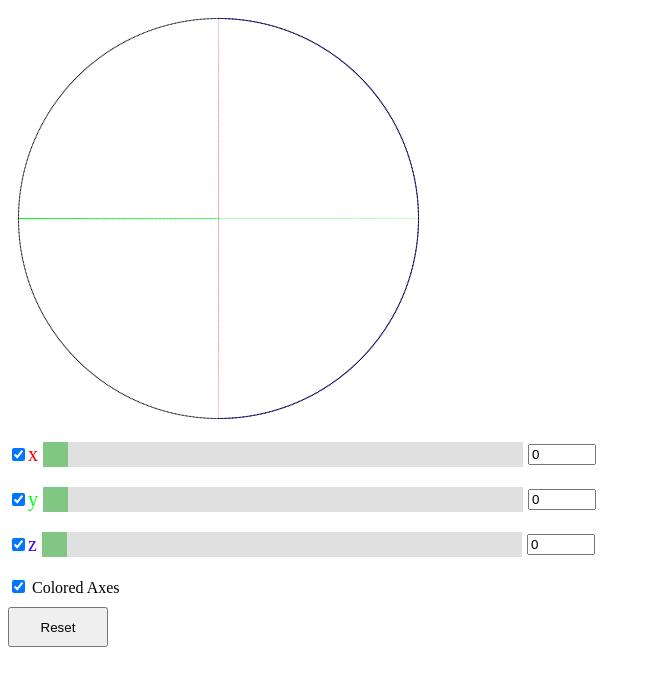
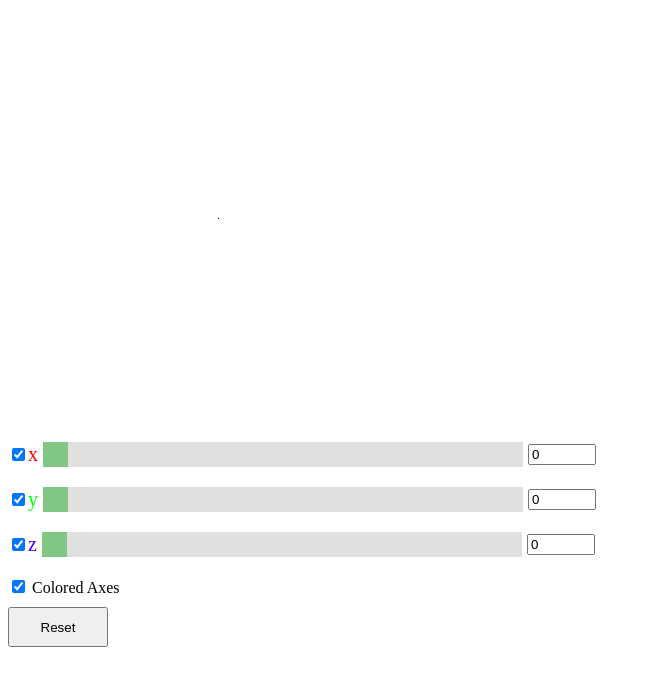
Before and after one commit to jrdngr/sphere_guide, a plain HTML site: page index.html in a window 1280 px wide. Shown: the whole page, without its empty margins (0-651 px from the left). Drawn offline with Linux system fonts and the light colour scheme.

Commit message:
Made a sphere component

```diff
--- a/axis.js
+++ b/axis.js
@@ -64,15 +64,18 @@ class AxisControls extends HTMLElement {
     }
 
     fireValueChanged() {
-        this.dispatchEvent(new CustomEvent('value-changed', {
-            value: this.value,
-        }));
+        this.dispatchEvent(new CustomEvent('value-changed', this.state));
     }
 
     fireVisibilityChanged() {
-        this.dispatchEvent(new CustomEvent('visibility-changed', {
-            value: this.visible,
-        }));
+        this.dispatchEvent(new CustomEvent('visibility-changed',  this.state));
+    }
+
+    get state() {
+        return {
+            value: this.value,
+            visible: this.visibile,
+        }
     }
 
     get value() {
--- a/index.html
+++ b/index.html
@@ -6,10 +6,11 @@
     <title>Sphere Guide</title>
     <link rel="stylesheet" href="styles.css"/>
     <script type="module" src="axis.js"></script>
+    <script type="module" src="sphere.js"></script>
     <script type="module" src="index.js"></script>
 </head>
 <body>
-    <canvas id="canvas" width="420" height="420"></canvas>
+    <sphere-canvas id="sphere" width="420" height="420"></sphere-canvas>
     <div class="controls">
         <axis-controls id="x-controls" color="hsl(0, 100%, 50%)" visible>x</axis-controls>
         <axis-controls id="y-controls" color="hsl(127, 100%, 50%)" visible>y</axis-controls>
--- a/index.js
+++ b/index.js
@@ -1,7 +1,6 @@
 // Based on: https://medium.com/@refik/a-journey-and-a-method-for-drawing-spheres-5b24246ca479
 
-const canvas = document.getElementById('canvas');
-const ctx = canvas.getContext('2d');
+const sphere = document.getElementById('sphere');
 
 const xControls = document.getElementById('x-controls');
 const yControls = document.getElementById('y-controls');
@@ -10,114 +9,6 @@ const zControls = document.getElementById('z-controls');
 const useColorsCheckbox = document.getElementById("use-colors-checkbox");
 
 const mouseDamping = 1/3;
-const increase_by = 0.4;
-const r = 200; // radius
-const angles = [0, 0, 0];
-
-function drawPoint(coor, hue, lightness = "50%") {
-    // If the points z coordinate is less than
-    // zero, it is out of view thus, grey.
-    let color;
-    if (coor[2] >= 0) {
-        if (useColorsCheckbox.checked) {
-            color = `hsl(${hue},100%,${lightness})`;
-        } else {
-            color = "rgb(0, 0, 0)";
-        }
-    } else {
-        if (useColorsCheckbox.checked) {
-            color = `hsl(${hue},100%,90%)`;
-        } else {
-            color = "rgb(200, 200, 200)"
-        }
-    }
-    ctx.fillStyle = color;
-    ctx.fillRect(210 + coor[0], 210 - coor[1], 1, 1);
-}
-
-function realMod(n, m) {
-    return ((n % m) + m) % m;
-}
-
-// Degree to radians
-function radians(angle) {
-    return angle * (Math.PI / 180);
-}
-
-// Contour of sphere, it is always the same circle
-function drawContour() {
-    // Draw contour
-    for (var i = 0; i < 360; i += increase_by) {
-        // Drawing circle
-        drawPoint([
-            Math.sin(radians(i)) * r,
-            Math.cos(radians(i)) * r,
-            0 // Anything 0 or above is fine for black point
-        ], 0, "0%");
-    }
-}
-
-// Convert spherical coordinate to x y z coordinate
-function sphericalToPoint(ascension, declination) {
-    ascension = radians(ascension);
-    declination = radians(declination);
-    return [
-        Math.sin(ascension) * Math.sin(declination) * r,
-        Math.cos(declination) * r,
-        Math.cos(ascension) * Math.sin(declination) * r
-    ];
-}
-
-// Turn for x (0), y (1) or z (2) axis
-function rotateForAxis(axis, coor, angle) {
-    angle = radians(angle);
-    let spliced = coor.splice(axis, 1)[0];
-    let c1 = coor[0];
-    let c2 = coor[1];
-
-    coor = [
-        Math.cos(angle) * c1 - Math.sin(angle) * c2,
-        Math.sin(angle) * c1 + Math.cos(angle) * c2
-    ];
-
-    coor.splice(axis, 0, spliced);
-
-    return coor;
-}
-
-// Turn for all axis rotations
-function rotate(coor) {
-    return rotateForAxis(
-        2, rotateForAxis(
-            1, rotateForAxis(
-                0, coor, -angles[0]), -angles[1]), -angles[2]);
-}
-
-// Draw three axis circles
-function drawAxisCircles() {
-    // Clear canvas
-    ctx.clearRect(0, 0, 420, 420);
-
-    if (xControls.visible) {
-        for (let i = 0; i < 360; i += increase_by) {
-            drawPoint(rotate(sphericalToPoint(0, i)), 0);
-        }
-    }
-
-    if (yControls.visible) {
-        for (let i = 0; i < 360; i += increase_by) {
-            drawPoint(rotate(sphericalToPoint(i, 90)), 128);
-        }
-    }
-
-    if (zControls.visible) {
-        for (let i = 0; i < 360; i += increase_by) {
-            drawPoint(rotate(sphericalToPoint(90, i)), 256);
-        }
-    }
-
-    drawContour();
-}
 
 function getControls(name) {
     if (name.startsWith('x')) {
@@ -147,14 +38,9 @@ function setAllCoordinates(x, y, z) {
     setCoordinate('z', z);
 }
 
-function onCoordinateChanged(event) {
-    setCoordinate(event.target.id, event.target.value);
-    drawAxisCircles();
-}
-
 function onResetClicked() {
     setAllCoordinates(0, 0, 0);
-    drawAxisCircles();
+    draw()
 }
 
 function onMouseMove(event) {
@@ -167,30 +53,31 @@ function onMouseMove(event) {
         let newY = y + Math.floor(event.movementX * mouseDamping);
         setCoordinate('y', newY);
 
-        drawAxisCircles();
+        draw()
     }
 }
 
 function onValueChanged() {
-    angles[0] = xControls.value;
-    angles[1] = yControls.value;
-    angles[2] = zControls.value;
+    sphere.angles = [xControls.value, yControls.value, zControls.value];
+    draw()
+}
 
-    drawAxisCircles();
+function draw() {
+    sphere.draw();
 }
 
 document.getElementById("reset-button").onclick = onResetClicked;
-canvas.addEventListener('mousemove', onMouseMove);
-useColorsCheckbox.addEventListener('change', drawAxisCircles);
+// canvas.addEventListener('mousemove', onMouseMove);
+useColorsCheckbox.addEventListener('change', draw);
 
 xControls.addEventListener('value-changed', onValueChanged);
-xControls.addEventListener('visibility-changed', drawAxisCircles);
+xControls.addEventListener('visibility-changed', draw);
 
 yControls.addEventListener('value-changed', onValueChanged);
-yControls.addEventListener('visibility-changed', drawAxisCircles);
+yControls.addEventListener('visibility-changed', draw);
 
 zControls.addEventListener('value-changed', onValueChanged);
-zControls.addEventListener('visibility-changed', drawAxisCircles);
+zControls.addEventListener('visibility-changed', draw);
 
 
-drawAxisCircles();
+draw();
--- /dev/null
+++ b/math.js
@@ -0,0 +1,17 @@
+export function realMod(n, m) {
+    return ((n % m) + m) % m;
+}
+
+export function radians(angle) {
+    return angle * (Math.PI / 180);
+}
+
+export function sphericalToPoint(radius, ascension, declination) {
+    ascension = radians(ascension);
+    declination = radians(declination);
+    return [
+        Math.sin(ascension) * Math.sin(declination) * radius,
+        Math.cos(declination) * radius,
+        Math.cos(ascension) * Math.sin(declination) * radius
+    ];
+}
--- /dev/null
+++ b/sphere.js
@@ -0,0 +1,145 @@
+import { radians, realMod, sphericalToPoint } from './math.js';
+
+const INCREASE_BY = 0.4;
+
+class SphereCanvas extends HTMLElement {
+    constructor() {
+        super();
+
+        this.controlStates = {
+            x: {
+                value: 0,
+                visible: true,
+            },
+            y: {
+                value: 0,
+                visible: true,
+            },
+            z: {
+                value: 0,
+                visible: true,
+            },
+        };
+
+        this.radius = this.getAttribute('radius');
+        this.useColors = true;
+
+        const shadow = this.attachShadow({mode: 'open'});
+
+        const container = document.createElement('div');
+        container.setAttribute('class', 'sphere')
+
+        const canvas = document.createElement('canvas');
+        canvas.width = this.getAttribute('width');
+        canvas.height = this.getAttribute('height');
+        container.appendChild(canvas);
+
+        this.ctx = canvas.getContext('2d');
+
+        const style = document.createElement('style');
+        style.textContent = stylesheet;
+
+        shadow.appendChild(style);
+        shadow.appendChild(container);
+    }
+
+    get controls() {
+        return this.controlStates;
+    }
+
+    set controls(newValue) {
+        this.controlStates = newValue;
+    }
+
+    set shouldUseColors(newValue) {
+        this.useColors = newValue;
+    }
+
+    drawPoint(coor, hue, lightness = "50%") {
+        // If the points z coordinate is less than
+        // zero, it is out of view thus, grey.
+        let color;
+        if (coor[2] >= 0) {
+            if (this.useColors) {
+                color = `hsl(${hue},100%,${lightness})`;
+            } else {
+                color = "rgb(0, 0, 0)";
+            }
+        } else {
+            if (this.useColors) {
+                color = `hsl(${hue},100%,90%)`;
+            } else {
+                color = "rgb(200, 200, 200)"
+            }
+        }
+        this.ctx.fillStyle = color;
+        this.ctx.fillRect(210 + coor[0], 210 - coor[1], 1, 1);
+    }
+
+    // Contour of sphere, it is always the same circle
+    drawContour() {
+        // Draw contour
+        for (var i = 0; i < 360; i += INCREASE_BY) {
+            // Drawing circle
+            this.drawPoint([
+                Math.sin(radians(i)) * this.radius,
+                Math.cos(radians(i)) * this.radius,
+                0 // Anything 0 or above is fine for black point
+            ], 0, "0%");
+        }
+    }
+
+    // Turn for x (0), y (1) or z (2) axis
+    rotateForAxis(axis, coor, angle) {
+        angle = radians(angle);
+        let spliced = coor.splice(axis, 1)[0];
+        let c1 = coor[0];
+        let c2 = coor[1];
+
+        coor = [
+            Math.cos(angle) * c1 - Math.sin(angle) * c2,
+            Math.sin(angle) * c1 + Math.cos(angle) * c2
+        ];
+
+        coor.splice(axis, 0, spliced);
+
+        return coor;
+    }
+
+    // Turn for all axis rotations
+    rotate(coor) {
+        return this.rotateForAxis(
+            2, this.rotateForAxis(
+                1, this.rotateForAxis(
+                    0, coor, -this.controlStates.x.angle), -this.controlStates.y.angle), -this.controlStates.z.angle);
+    }
+
+    draw() {
+        // Clear canvas
+        this.ctx.clearRect(0, 0, 420, 420);
+
+        if (this.controlStates.x.visible) {
+            for (let i = 0; i < 360; i += INCREASE_BY) {
+                this.drawPoint(this.rotate(sphericalToPoint(this.radius, 0, i)), 0);
+            }
+        }
+
+        if (this.controlStates.y.visible) {
+            for (let i = 0; i < 360; i += INCREASE_BY) {
+                this.drawPoint(this.rotate(sphericalToPoint(this.radius, i, 90)), 128);
+            }
+        }
+
+        if (this.controlStates.z.visible) {
+            for (let i = 0; i < 360; i += INCREASE_BY) {
+                this.drawPoint(this.rotate(sphericalToPoint(this.radius, 90, i)), 256);
+            }
+        }
+
+        this.drawContour();
+    }
+}
+
+const stylesheet = ``;
+
+customElements.define('sphere-canvas', SphereCanvas)
```
